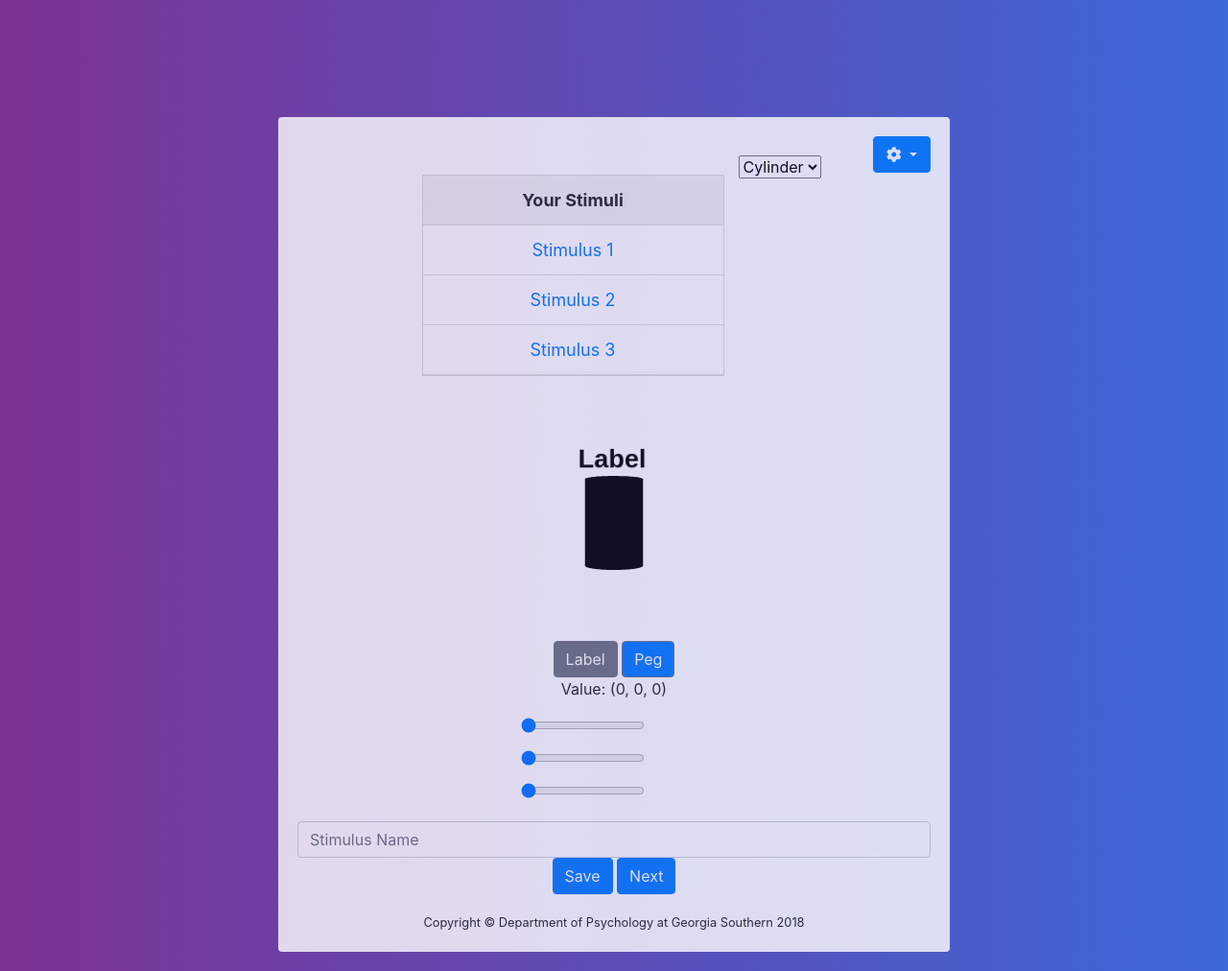
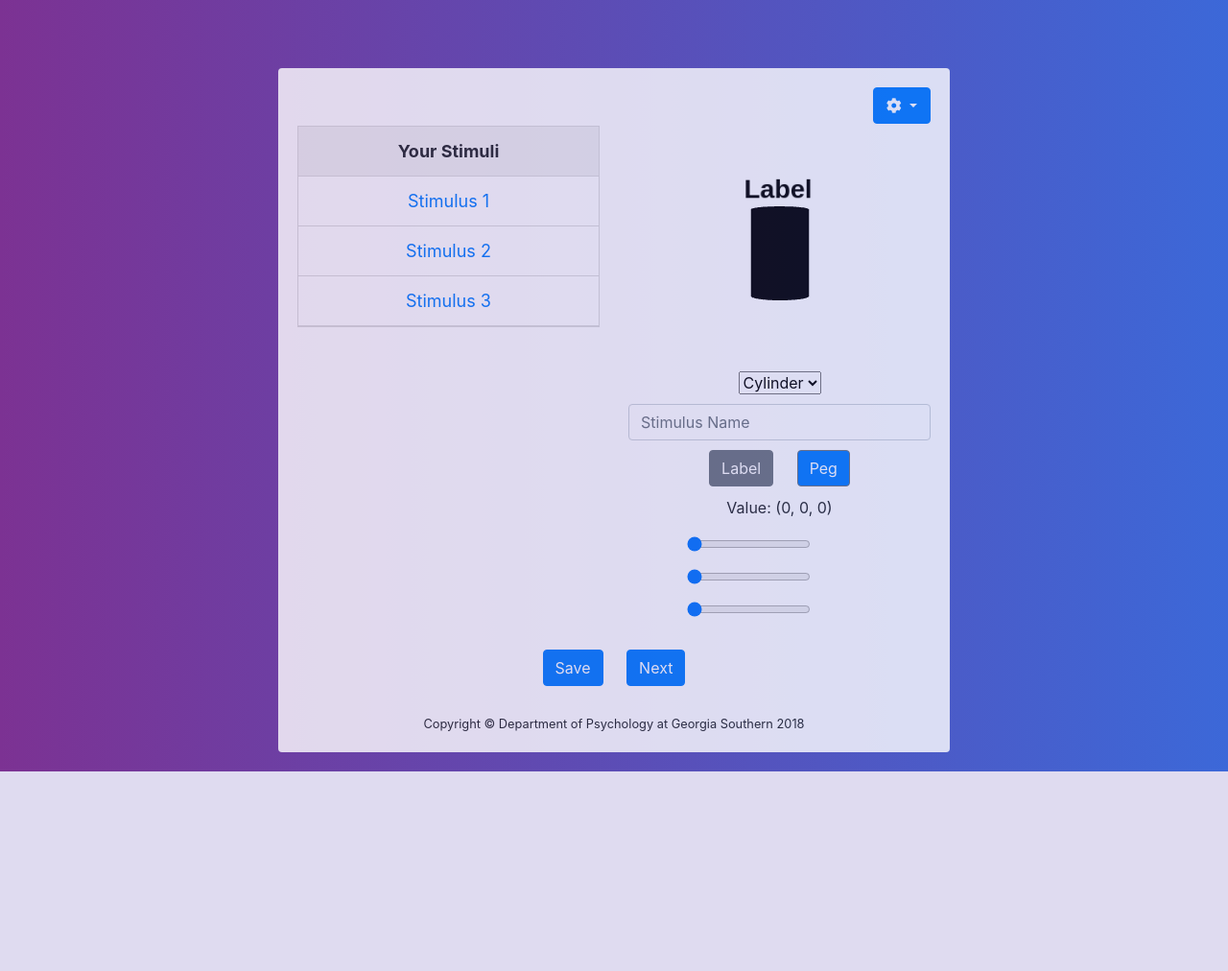
Before and after one commit to fredIV/SosaPy, a Django app: page /Sosa/stimsets/create in a window 1280 px wide. Shown: the whole page at 96% size. After the commit the page ends 804 px from the top, so only its background shows below. Run offline with Django 3.2, Linux system fonts and the light colour scheme; some libraries are stand-ins or nearby versions.

Commit message:
Fixed styling on stimulus creation page

```diff
--- a/Sosa/static/css/create_stimulus.css
+++ b/Sosa/static/css/create_stimulus.css
@@ -8,7 +8,7 @@ body {
 
 .container {
 	align-content: center;
-	padding-top: 8%;
+	padding-top: 4%;
 }
 
 .mx-auto {
@@ -19,9 +19,8 @@ body {
 	padding: 20px;
 }
 
-a {
-    margin-top: 20px;
-    margin-bottom: 10px;
+a, button {
+    margin: 10px;
     width: auto;
 }
 
@@ -33,6 +32,8 @@ a {
 }
 
 #settings {
+	margin: 0;
+	z-index: 1;
 	width: 60px;
 	position: absolute;
 	top: 0;
@@ -69,4 +70,8 @@ a {
 	margin-top: 20px;
 }
 
+#shapes {
+	margin-bottom: 10px;
+}
+
 .show {display: block;}
--- a/Sosa/templates/create_stimulus.html
+++ b/Sosa/templates/create_stimulus.html
@@ -26,18 +26,17 @@
                 <!--FILL IN THE TABLE WITH RESULTS FROM THE DATABASE-->
             </table>
         </div>
-
-        <div class="stimSelect">
-            <select id="shapes">
-                <option>Cylinder</option>
-                <option>Cone</option>
-                <option>Cube</option>
-            </select>
-        </div>
         <div class="col-6">
             <div id="ThreeJSPeg"></div>
             <script src="{% static "js/createStimulus.js" %}"></script>
-
+            <div class="stimSelect">
+                <select id="shapes">
+                    <option>Cylinder</option>
+                    <option>Cone</option>
+                    <option>Cube</option>
+                </select>
+            </div>
+            <input type="text" class="form-control" id="stimulus_name" placeholder="Stimulus Name" oninput= "setNewLabel(this )">
 
                 <button onclick="displayColorSliderLabel()" type="button" class="btn btn-secondary btn-shadow" id="labelBtn">Label</button>
                 <button onclick="displayColorSliderStimulus()" type="button" class="btn btn-secondary btn-shadow bg-primary" id="pegBtn">Peg</button>
@@ -61,16 +60,8 @@
                       </div>
 
                         <script src="{% static "js/RGB_stim_generator.js" %}"></script>
-
-
-
-
         </div>
-        </div>
-
-
-    <input type="text" class="form-control" id="stimulus_name" placeholder="Stimulus Name" oninput= "setNewLabel(this )" >
-
+    </div>
     <button class="btn btn-primary">Save</button>
     <button class="btn btn-primary">Next</button>
 {% endblock %}
--- a/Sosa/templates/login.html
+++ b/Sosa/templates/login.html
@@ -13,7 +13,7 @@
     <img src="{% static "img/Psychology_image.png" %}" width="150" height="150">
     <h2>Welcome to SOSA!</h2>
     <small>This login page is for administrators. To participate in an experiment, click the test link that you were given by an administrator.</small>
-    <form action="passwordCheck()">
+    <form>
         <div class="form-group">
             <input type="email" class="form-control" id="email" placeholder="Email Address">
         </div>
```
